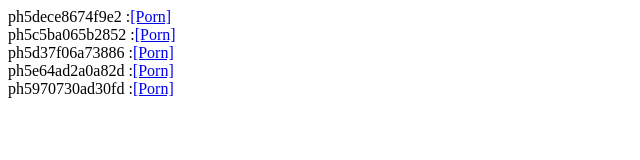
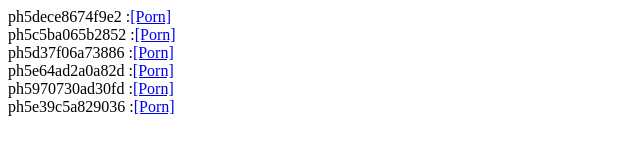
Before and after one commit to Nobu-T/gh-pages-test, a plain HTML site: page XXX_index2.html in a window 1280 px wide. Shown: the whole page, without its empty margins (0-640 px from the left). Drawn offline with Linux system fonts and the light colour scheme.

Commit message:
Update XXX_index2.html

```diff
--- a/XXX_index2.html
+++ b/XXX_index2.html
@@ -9,7 +9,7 @@
 <main>
 <div id="text">Loading...</p>
 <script>
-    var lists = ['ph5dece8674f9e2','ph5c5ba065b2852','ph5d37f06a73886','ph5e64ad2a0a82d','ph5970730ad30fd'];
+    var lists = ['ph5dece8674f9e2','ph5c5ba065b2852','ph5d37f06a73886','ph5e64ad2a0a82d','ph5970730ad30fd','ph5e39c5a829036'];
     var div = document.getElementById('text');
 
     var porn_s = "<a href=\"https://jp.pornhub.com/view_video.php?viewkey=";
```
